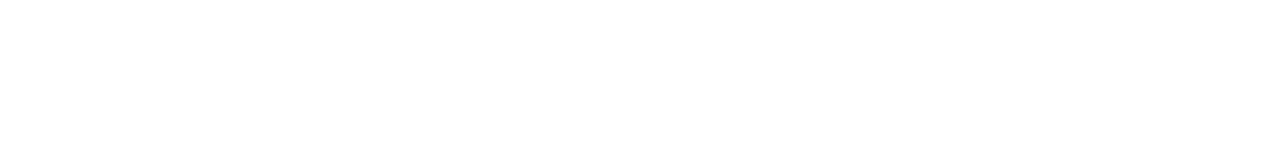
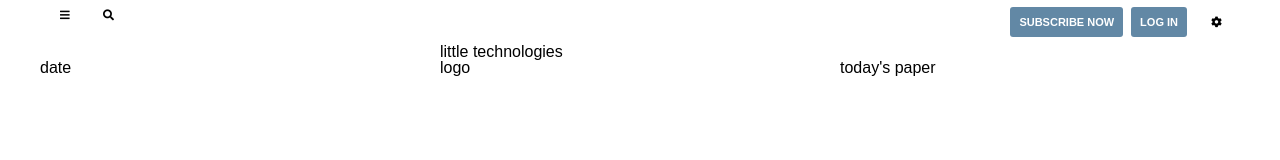
Before and after one commit to Agarbo1/wk-14, a plain HTML site: page aa07-aa-times-temp/index.html in a window 1280 px wide. Drawn offline with Linux system fonts and the light colour scheme.

Commit message:
working ph 1

```diff
--- a/aa07-aa-times-temp/index.html
+++ b/aa07-aa-times-temp/index.html
@@ -1 +1,37 @@
-<!-- Your code here -->
+<!DOCTYPE html>
+<html lang="en">
+<head>
+    <meta charset="UTF-8">
+    <meta name="viewport" content="width=device-width, initial-scale=1.0">
+    <title>App Academy Times</title>
+    <link rel="stylesheet" href="https://use.fontawesome.com/releases/v5.0.12/css/all.css">
+    <link rel="stylesheet" href="./stylesheets/main-styles.css">
+</head>
+<body>
+<header>
+    <div class="masthead">
+        <div class="masthead__menu-and-search">
+            <div class="masthead__button-icon">
+                <i class="fa fa-bars"></i>
+              </div>
+              <div class="masthead__button-icon">
+                <i class="fa fa-search"></i>
+              </div>
+        </div>
+        <div class="masthead__actions">
+            <button>Subscribe Now</button>
+            <button>Log In</button>
+            <div class="masthead__button-icon">
+                <i class="fas fa-cog"></i>
+            </div>
+        </div>
+        <div class="masthead__technologies">little technologies</div>
+        <div class="masthead__date">date</div>
+        <div class="masthead__logo">logo</div>
+        <div class="masthead__paper">today's paper</div>
+    </div>
+</header>
+<main></main>
+<footer></footer>
+</body>
+</html>
--- a/aa07-aa-times-temp/stylesheets/components/masthead.css
+++ b/aa07-aa-times-temp/stylesheets/components/masthead.css
@@ -1 +1,46 @@
-/* Your code here */
+.masthead {
+    display: grid;
+    grid-template-columns: 1fr 1fr 1fr;
+    grid-template-areas:
+        "menu . action"
+        ". tech ."
+        "date logo paper";
+}
+
+.masthead__menu-and-search {
+    grid-area: menu;
+}
+
+.masthead__actions {
+    grid-area: action;
+    display: flex;
+    justify-content: flex-end;
+    align-items: center;
+    padding: 7px 9px 7px 20px;
+}
+
+.masthead__technologies {
+    grid-area: tech;
+}
+
+.masthead__date {
+    grid-area: date;
+}
+
+.masthead__logo {
+    grid-area: logo;
+}
+
+.masthead__paper {
+    grid-area: paper;
+}
+
+.masthead__button-icon {
+    font-size: 11px;
+    padding: 7px 9px 7px 20px;
+    display: inline-block;
+}
+
+.masthead__button-icon:hover {
+    background-color: #f7f7f5;
+}
```
